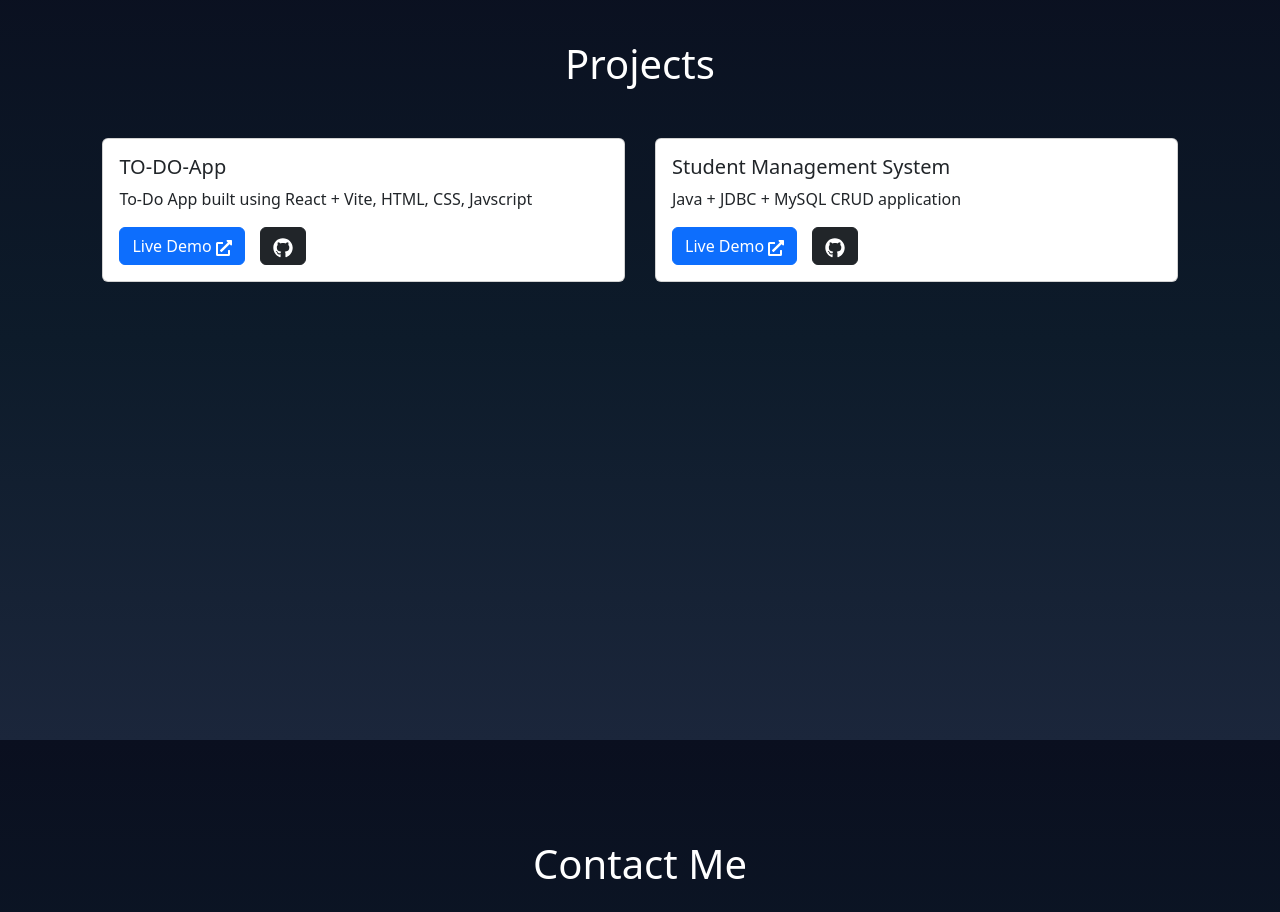
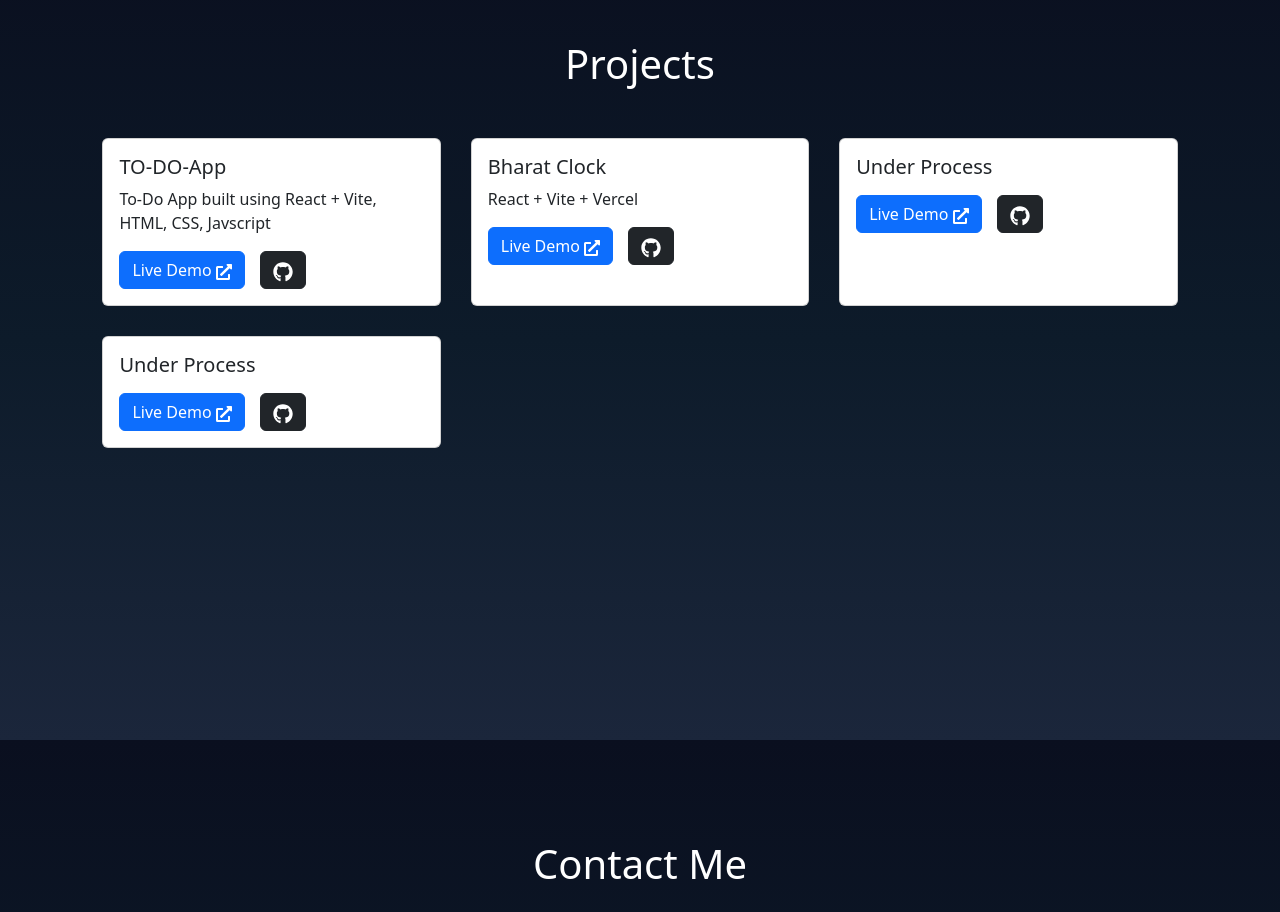
Before and after one commit to MDSaad1313/Portfolio, a React (Vite) app: page / in a window 1280 px wide. Shown: the part 1660-2572 px from the top of the page. Built offline with nearby package versions, Linux system fonts and the light colour scheme.

Commit message:
Projects-updated

```diff
--- a/src/components/Projects.jsx
+++ b/src/components/Projects.jsx
@@ -11,10 +11,22 @@ function Projects() {
       githubLink: "https://github.com/MDSaad1313/todo-app",
     },
     {
-      title: "Student Management System",
-      description: "Java + JDBC + MySQL CRUD application",
-      liveLink: "https://your-project-live-link.com",
-      githubLink: "https://github.com/MDSaad1313/student-management",
+      title: "Bharat Clock",
+      description: "React + Vite + Vercel",
+      liveLink: "https://bharat-clock-lime.vercel.app/",
+      githubLink: "https://github.com/MDSaad1313/bharat-clock",
+    },
+    {
+      title: "Under Process",
+      description: "",
+      liveLink: "",
+      githubLink: "https://github.com/MDSaad1313/",
+    },
+    {
+      title: "Under Process",
+      description: "",
+      liveLink: "",
+      githubLink: "https://github.com/MDSaad1313/",
     },
   ];
 
```
